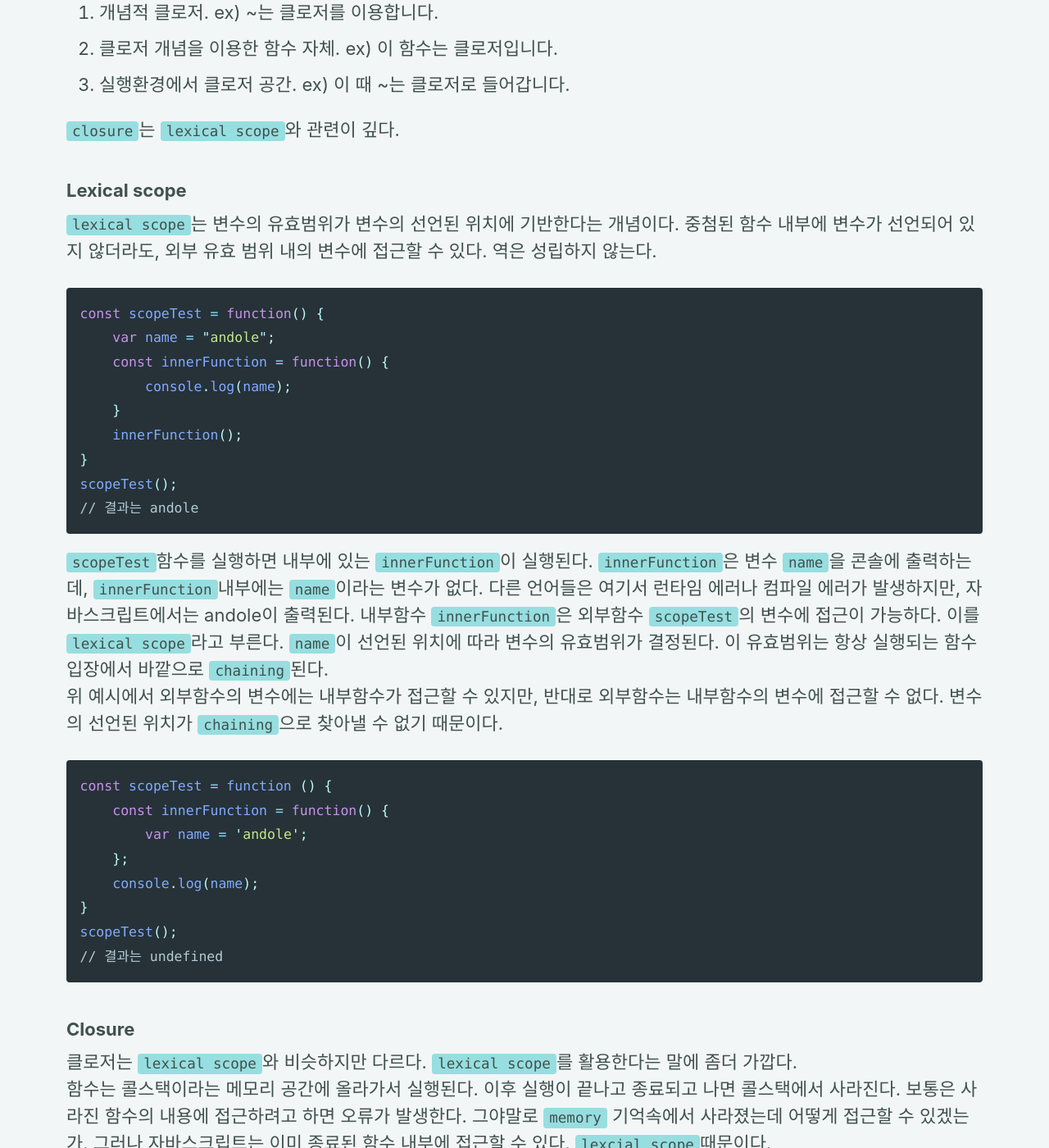
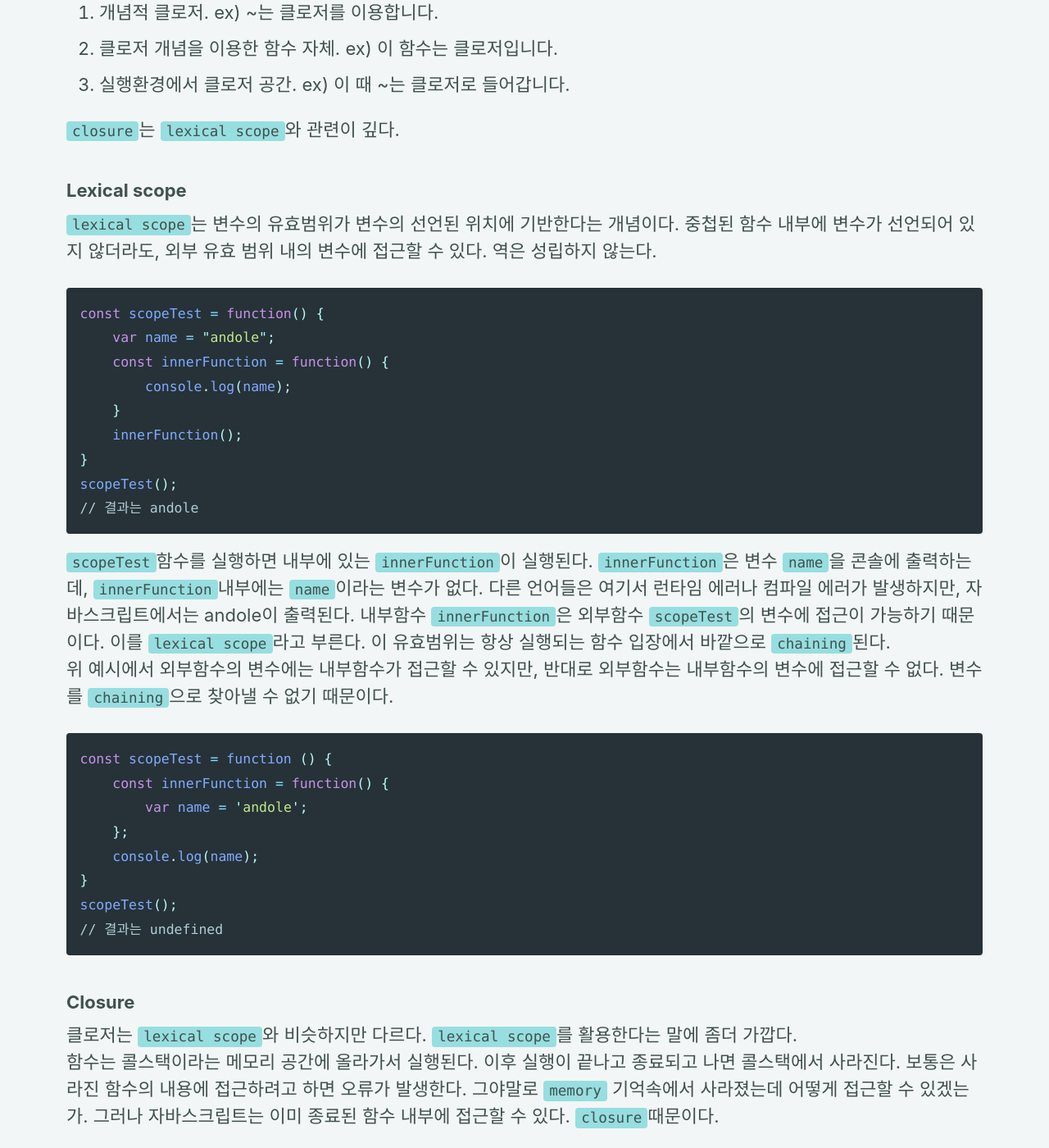
Before and after one commit to andole87/andole87.github.io, a Jekyll site: the page built from _posts/2019-05-01-js-quiz.md, in a window 1280 px wide and 1400 px high, scrolled down 1046 px. Shown: the whole window at 82% size. Built offline with Jekyll 4.4.1, drawn with Linux system fonts in a browser that asks for light colours; cached includes are drawn as plain includes; comment, search, counter and statistics services are not loaded; some of the changed text lies outside the part shown.

Commit message:
add post

````diff
--- a/_posts/2019-05-01-js-quiz.md
+++ b/_posts/2019-05-01-js-quiz.md
@@ -29,7 +29,7 @@ closure는 세가지 의미의 조합으로 쓰인다.
 `closure`는 `lexical scope`와 관련이 깊다.
 
 ### Lexical scope
-`lexical scope`는 변수의 유효범위가 변수의 선언된 위치에 기반한다는 개념이다. 중첨된 함수 내부에 변수가 선언되어 있지 않더라도, 외부 유효 범위 내의 변수에 접근할 수 있다. 역은 성립하지 않는다.
+`lexical scope`는 변수의 유효범위가 변수의 선언된 위치에 기반한다는 개념이다. 중첩된 함수 내부에 변수가 선언되어 있지 않더라도, 외부 유효 범위 내의 변수에 접근할 수 있다. 역은 성립하지 않는다.
 ```js
 const scopeTest = function() {
     var name = "andole";
@@ -41,8 +41,8 @@ const scopeTest = function() {
 scopeTest();
 // 결과는 andole
 ```
-`scopeTest`함수를 실행하면 내부에 있는 `innerFunction`이 실행된다. `innerFunction`은 변수 `name`을 콘솔에 출력하는데, `innerFunction`내부에는 `name`이라는 변수가 없다. 다른 언어들은 여기서 런타임 에러나 컴파일 에러가 발생하지만, 자바스크립트에서는 andole이 출력된다. 내부함수 `innerFunction`은 외부함수 `scopeTest`의 변수에 접근이 가능하다. 이를 `lexical scope`라고 부른다. `name`이 선언된 위치에 따라 변수의 유효범위가 결정된다. 이 유효범위는 항상 실행되는 함수 입장에서 바깥으로 `chaining`된다.
-위 예시에서 외부함수의 변수에는 내부함수가 접근할 수 있지만, 반대로 외부함수는 내부함수의 변수에 접근할 수 없다. 변수의 선언된 위치가 `chaining`으로 찾아낼 수 없기 때문이다.
+`scopeTest`함수를 실행하면 내부에 있는 `innerFunction`이 실행된다. `innerFunction`은 변수 `name`을 콘솔에 출력하는데, `innerFunction`내부에는 `name`이라는 변수가 없다. 다른 언어들은 여기서 런타임 에러나 컴파일 에러가 발생하지만, 자바스크립트에서는 andole이 출력된다. 내부함수 `innerFunction`은 외부함수 `scopeTest`의 변수에 접근이 가능하기 때문이다. 이를 `lexical scope`라고 부른다. 이 유효범위는 항상 실행되는 함수 입장에서 바깥으로 `chaining`된다.
+위 예시에서 외부함수의 변수에는 내부함수가 접근할 수 있지만, 반대로 외부함수는 내부함수의 변수에 접근할 수 없다. 변수를 `chaining`으로 찾아낼 수 없기 때문이다.
 ```js
 const scopeTest = function () {
     const innerFunction = function() {
@@ -55,7 +55,7 @@ scopeTest();
 ```
 ### Closure
 클로저는 `lexical scope`와 비슷하지만 다르다. `lexical scope`를 활용한다는 말에 좀더 가깝다.
-함수는 콜스택이라는 메모리 공간에 올라가서 실행된다. 이후 실행이 끝나고 종료되고 나면 콜스택에서 사라진다. 보통은 사라진 함수의 내용에 접근하려고 하면 오류가 발생한다. 그야말로 `memory` 기억속에서 사라졌는데 어떻게 접근할 수 있겠는가. 그러나 자바스크립트는 이미 종료된 함수 내부에 접근할 수 있다. `lexcial scope`때문이다.
+함수는 콜스택이라는 메모리 공간에 올라가서 실행된다. 이후 실행이 끝나고 종료되고 나면 콜스택에서 사라진다. 보통은 사라진 함수의 내용에 접근하려고 하면 오류가 발생한다. 그야말로 `memory` 기억속에서 사라졌는데 어떻게 접근할 수 있겠는가. 그러나 자바스크립트는 이미 종료된 함수 내부에 접근할 수 있다. `closure`때문이다.
 ```js
 const closureTest = function () {
     var name = 'andole';
````
Also changed, not shown: other parts of _posts/2019-05-01-js-quiz.md (+1 -1 lines).
